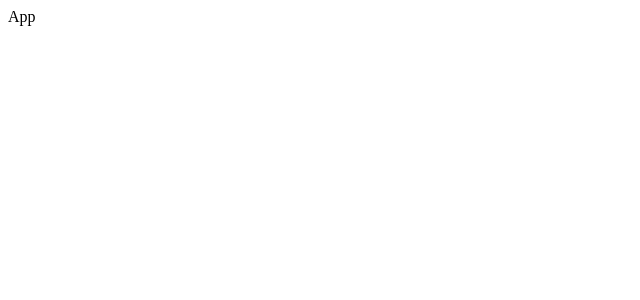
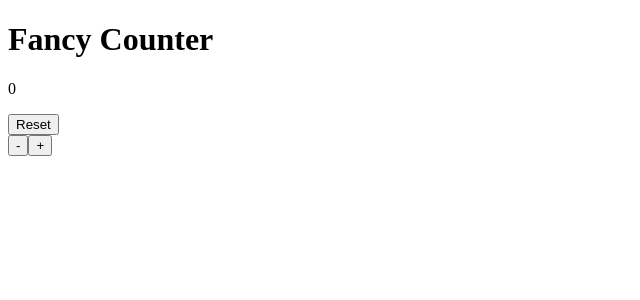
Before and after one commit to iamparmjeetmishra/AdvancedReactV1, a React (Vite) app in the folder 00Learn/02react-fancyCounter/: page / in a window 1280 px wide. Shown: the top 300 px of the page, without its empty margins (0-640 px from the left). Built offline with nearby package versions, Linux system fonts and the light colour scheme.

Commit message:
01React->UseEffect and its cleanup function

```diff
--- a/00Learn/02react-fancyCounter/src/App.jsx
+++ b/00Learn/02react-fancyCounter/src/App.jsx
@@ -1,6 +1,10 @@
+import Card from "./components/Card";
+
 
 export default function App() {
   return (
-    <div>App</div>
+    <main>
+      <Card />
+    </main>
   )
 }
--- /dev/null
+++ b/00Learn/02react-fancyCounter/src/components/Card.jsx
@@ -0,0 +1,15 @@
+import Title from './Title'
+import Count from './Count'
+import ResetBtn from './ResetBtn'
+import CountBtn from './CountBtn'
+
+export default function Card() {
+   return (
+      <div>
+         <Title />
+         <Count />
+         <ResetBtn />
+         <CountBtn />
+      </div>
+   )
+}
--- /dev/null
+++ b/00Learn/02react-fancyCounter/src/components/Count.jsx
@@ -0,0 +1,4 @@
+
+export default function Count() {
+   return <p>0</p>
+}
--- /dev/null
+++ b/00Learn/02react-fancyCounter/src/components/CountBtn.jsx
@@ -0,0 +1,9 @@
+
+export default function CountBtn() {
+   return (
+      <div>
+         <button>-</button>
+         <button>+</button>
+      </div>
+   )
+}
--- /dev/null
+++ b/00Learn/02react-fancyCounter/src/components/ResetBtn.jsx
@@ -0,0 +1,4 @@
+
+export default function ResetBtn() {
+   return <button>Reset</button>
+}
--- /dev/null
+++ b/00Learn/02react-fancyCounter/src/components/Title.jsx
@@ -0,0 +1,4 @@
+
+export default function Title() {
+   return <h1>Fancy Counter</h1>
+}
```
